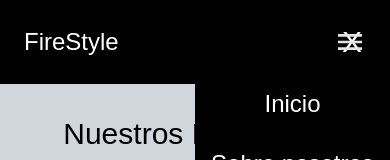
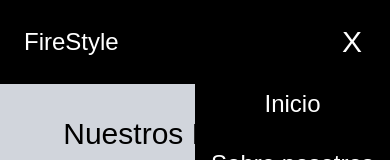
Before and after one commit to erredev-JS/FireStyle, a React (Vite) app: page / in a window 390 px wide. Both pictures are taken after a click on the picture 350 px from the left and 42 px from the top of the page. Shown: the top 160 px of the page. Built offline with nearby package versions, Linux system fonts and the light colour scheme; no server answers; a web font is replaced by a local one.

Commit message:
fix z-index

```diff
--- a/src/Components/HamburguerMenu.tsx
+++ b/src/Components/HamburguerMenu.tsx
@@ -6,7 +6,7 @@
   if (showMenu == false) return null;
   return (
     <>
-      <div className="h-full fixed top-1/2 right-0  -translate-y-1/2 bg-black text-white antiqua w-1/2">
+      <div className="h-full fixed top-1/2 right-0  -translate-y-1/2 bg-black text-white antiqua w-1/2 z-50">
       <div className="h-[10vh]  flex items-center justify-end pr-7">
         <button className="text-3xl absolute cursor-pointer" onClick={() => toggleMenu()}>X</button>
       </div>
--- a/src/Components/Header.tsx
+++ b/src/Components/Header.tsx
@@ -7,7 +7,7 @@
     <header className="bg-black h-[10vh] px-6 text-white flex items-center justify-between">
       <h1 className="antiqua text-2xl">FireStyle</h1>
 
-      <img src="./icons/menu.svg" alt="" className="w-8 cursor-pointer hover:scale-110 md:hidden z-50" onClick={() => toggleMenu()} />
+      <img src="./icons/menu.svg" alt="" className="w-8 cursor-pointer hover:scale-110 md:hidden z-40" onClick={() => toggleMenu()} />
       <div className="h-full hidden md:flex flex-row items-center text-center text-2xl gap-5">
         <a href="#home" className="p-1 hover:bg-gray-400">
           Inicio
```
